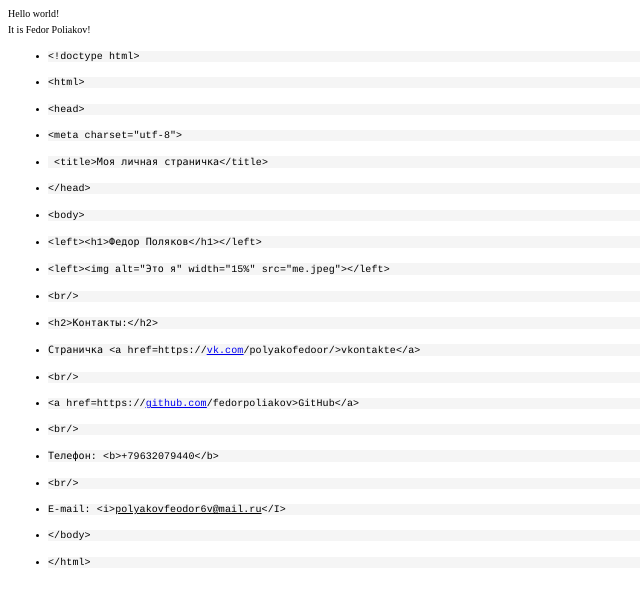
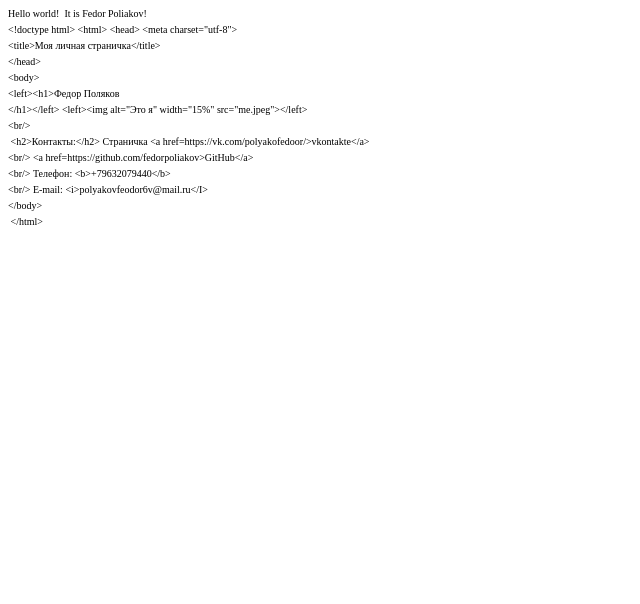
Before and after one commit to fedorpoliakov/fedorpoliakov.github.io, a plain HTML site: page index.html in a window 1280 px wide. Shown: the whole page, without its empty margins (0-640 px from the left). Drawn offline with Linux system fonts and the light colour scheme.

Commit message:
Add files via upload

```diff
--- a/index.html
+++ b/index.html
@@ -8,37 +8,22 @@
   <meta name="CocoaVersion" content="2575.7">
   <style type="text/css">
     p.p1 {margin: 0.0px 0.0px 5.0px 18.0px; text-indent: -18.0px; font: 10.0px Symbol; color: #000000}
-    li.li2 {margin: 0.0px 0.0px 15.3px 0.0px; font: 10.0px Courier; color: #000000; background-color: #f5f5f5}
-    span.s1 {letter-spacing: 0.1px}
-    span.s2 {font: 10.0px Menlo; letter-spacing: 0.1px}
-    span.s3 {text-decoration: underline ; letter-spacing: 0.1px}
-    ul.ul1 {list-style-type: disc}
   </style>
 </head>
 <body>
-<p class="p1">Hello world!<span class="Apple-converted-space"> </span></p>
-<p class="p1">It is Fedor Poliakov!</p>
-<ul class="ul1">
-  <li class="li2"><span class="s1">&lt;!doctype html&gt;</span></li>
-  <li class="li2"><span class="s1">&lt;html&gt;</span></li>
-  <li class="li2"><span class="s1">&lt;head&gt;</span></li>
-  <li class="li2"><span class="s1">&lt;meta charset="utf-8"&gt;</span></li>
-  <li class="li2"><span class="s1"><span class="Apple-converted-space"> </span>&lt;title&gt;</span><span class="s2">Моя</span><span class="s1"> </span><span class="s2">личная</span><span class="s1"> </span><span class="s2">страничка</span><span class="s1">&lt;/title&gt;</span></li>
-  <li class="li2"><span class="s1">&lt;/head&gt;</span></li>
-  <li class="li2"><span class="s1">&lt;body&gt;<span class="Apple-converted-space"> </span></span></li>
-  <li class="li2"><span class="s1">&lt;left&gt;&lt;h1&gt;</span><span class="s2">Федор Поляков</span><span class="s1">&lt;/h1&gt;&lt;/left&gt;</span></li>
-  <li class="li2"><span class="s1">&lt;left&gt;&lt;img alt="</span><span class="s2">Это</span><span class="s1"> </span><span class="s2">я</span><span class="s1">" width="15%" src="me.jpeg"&gt;&lt;/left&gt;</span></li>
-  <li class="li2"><span class="s1">&lt;br/&gt;</span></li>
-  <li class="li2"><span class="s1">&lt;h2&gt;</span><span class="s2">Контакты</span><span class="s1">:&lt;/h2&gt;</span></li>
-  <li class="li2"><span class="s2">Страничка</span><span class="s1"> &lt;a href=https://<a href="http://vk.com/"><span class="s3">vk.com</span></a>/polyakofedoor/&gt;vkontakte&lt;/a&gt;</span></li>
-  <li class="li2"><span class="s1">&lt;br/&gt;</span></li>
-  <li class="li2"><span class="s1">&lt;a href=https://<a href="http://github.com/"><span class="s3">github.com</span></a>/fedorpoliakov&gt;GitHub&lt;/a&gt;</span></li>
-  <li class="li2"><span class="s1">&lt;br/&gt;</span></li>
-  <li class="li2"><span class="s2">Телефон</span><span class="s1">: &lt;b&gt;+79632079440&lt;/b&gt;</span></li>
-  <li class="li2"><span class="s1">&lt;br/&gt;</span></li>
-  <li class="li2"><span class="s1">E-mail: &lt;i&gt;</span><span class="s3">polyakovfeodor6v@mail.ru</span><span class="s1">&lt;/I&gt;</span></li>
-  <li class="li2"><span class="s1">&lt;/body&gt;</span></li>
-  <li class="li2"><span class="s1">&lt;/html&gt;</span></li>
-</ul>
+<p class="p1">Hello world!<span class="Apple-converted-space">  </span>It is Fedor Poliakov!<span class="Apple-converted-space"> </span></p>
+<p class="p1">&lt;!doctype html&gt; &lt;html&gt; &lt;head&gt; &lt;meta charset="utf-8"&gt; <span class="Apple-converted-space"> </span></p>
+<p class="p1">&lt;title&gt;Моя личная страничка&lt;/title&gt;<span class="Apple-converted-space"> </span></p>
+<p class="p1">&lt;/head&gt;<span class="Apple-converted-space"> </span></p>
+<p class="p1">&lt;body&gt; <span class="Apple-converted-space"> </span></p>
+<p class="p1">&lt;left&gt;&lt;h1&gt;Федор Поляков</p>
+<p class="p1">&lt;/h1&gt;&lt;/left&gt; &lt;left&gt;&lt;img alt="Это я" width="15%" src="me.jpeg"&gt;&lt;/left&gt;<span class="Apple-converted-space"> </span></p>
+<p class="p1">&lt;br/&gt;</p>
+<p class="p1"><span class="Apple-converted-space"> </span>&lt;h2&gt;Контакты:&lt;/h2&gt; Страничка &lt;a href=https://vk.com/polyakofedoor/&gt;vkontakte&lt;/a&gt;<span class="Apple-converted-space"> </span></p>
+<p class="p1">&lt;br/&gt; &lt;a href=https://github.com/fedorpoliakov&gt;GitHub&lt;/a&gt;<span class="Apple-converted-space"> </span></p>
+<p class="p1">&lt;br/&gt; Телефон: &lt;b&gt;+79632079440&lt;/b&gt;<span class="Apple-converted-space"> </span></p>
+<p class="p1">&lt;br/&gt; E-mail: &lt;i&gt;polyakovfeodor6v@mail.ru&lt;/I&gt;<span class="Apple-converted-space"> </span></p>
+<p class="p1">&lt;/body&gt;</p>
+<p class="p1"><span class="Apple-converted-space"> </span>&lt;/html&gt;</p>
 </body>
 </html>
```
